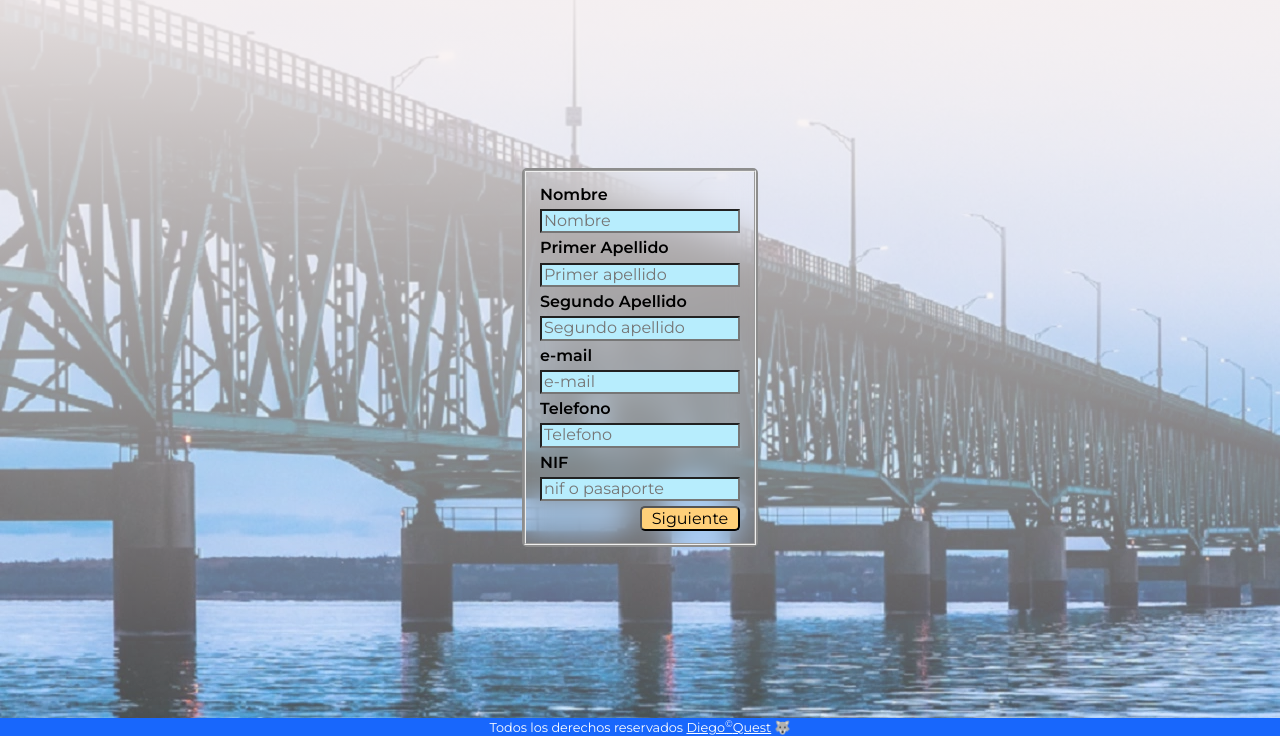
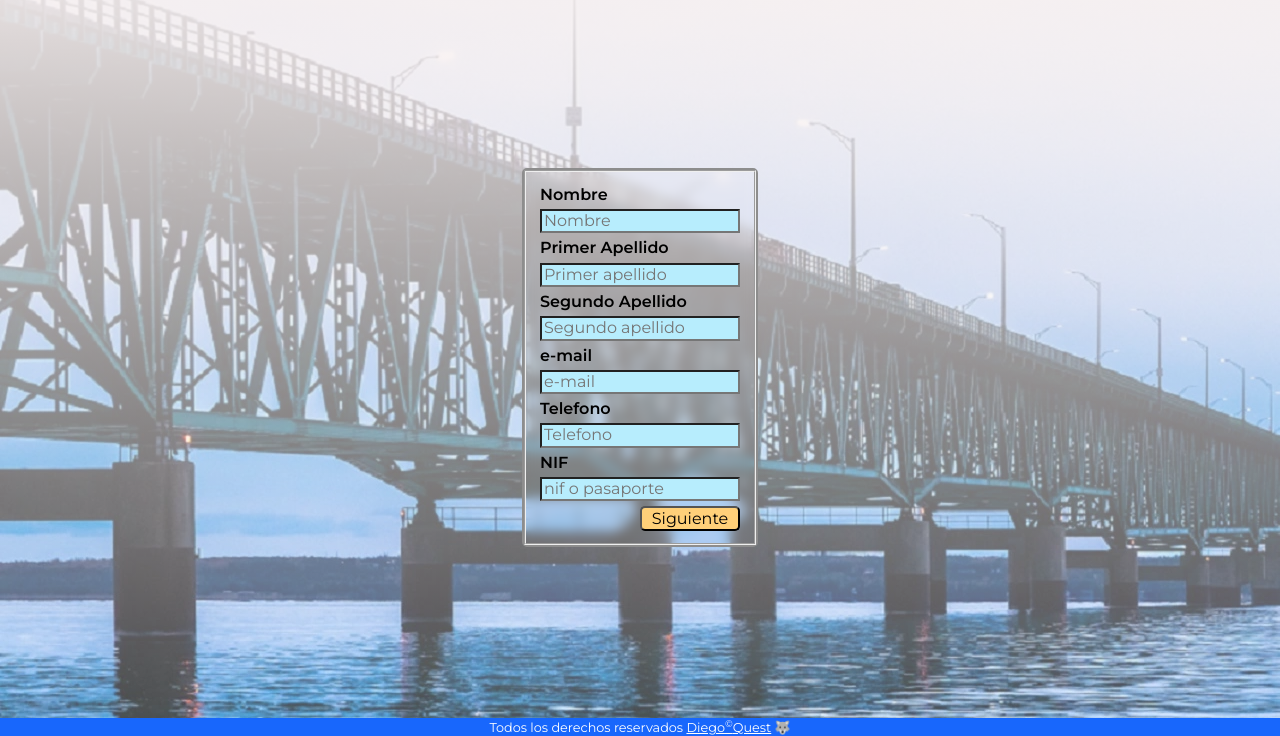
Before and after one commit to diegopereiragomez/UFC1304, a plain HTML site: page index.html in a window 1280 px wide. Shown: the part 79-815 px from the top of the page. Drawn offline with Linux system fonts and the light colour scheme.

Commit message:
Update estilo.css

```diff
--- a/estilos/estilo.css
+++ b/estilos/estilo.css
@@ -62,7 +62,7 @@ input {
 form {
     border: 2px solid var(--border-color);
     border-radius: 5px;
-    backdrop-filter: blur(14px);
+    backdrop-filter: blur(6px);
 }
 
 .formulario__zona {
```
